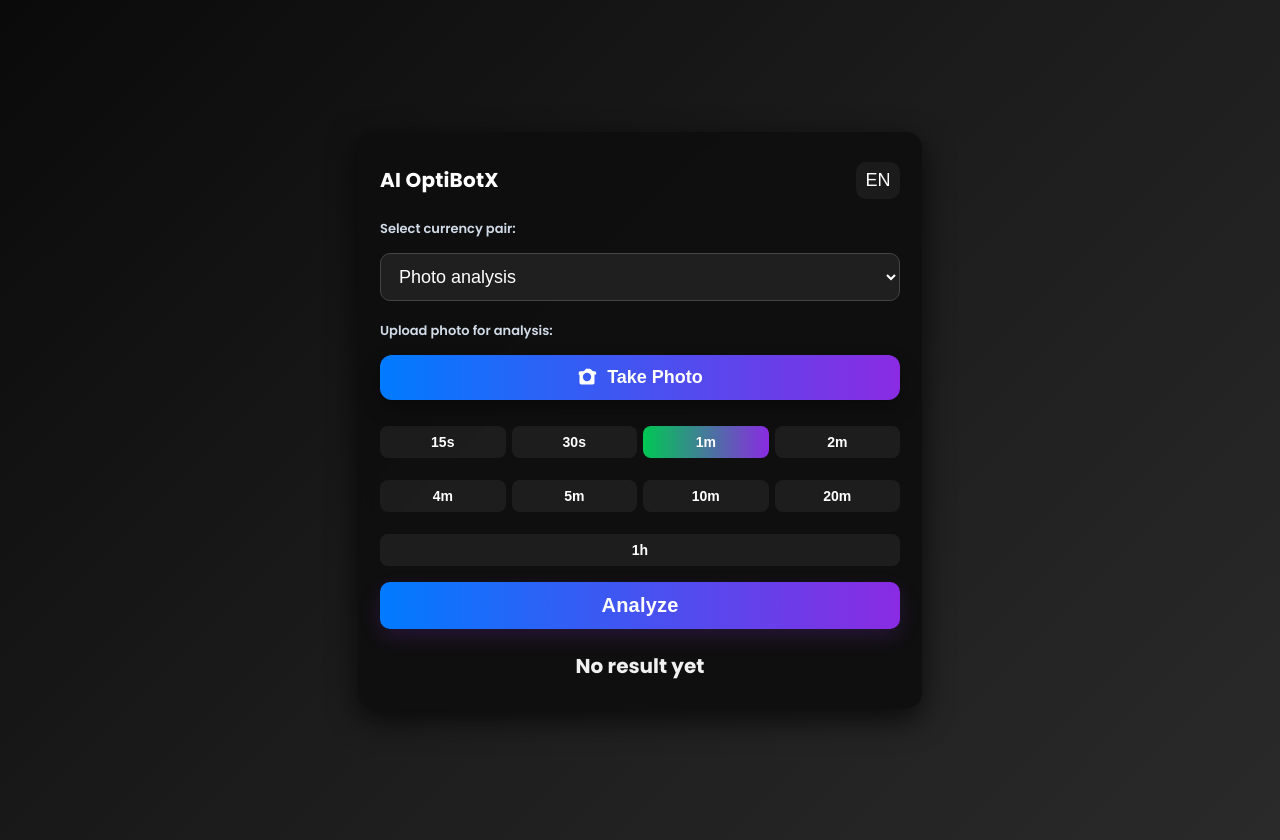
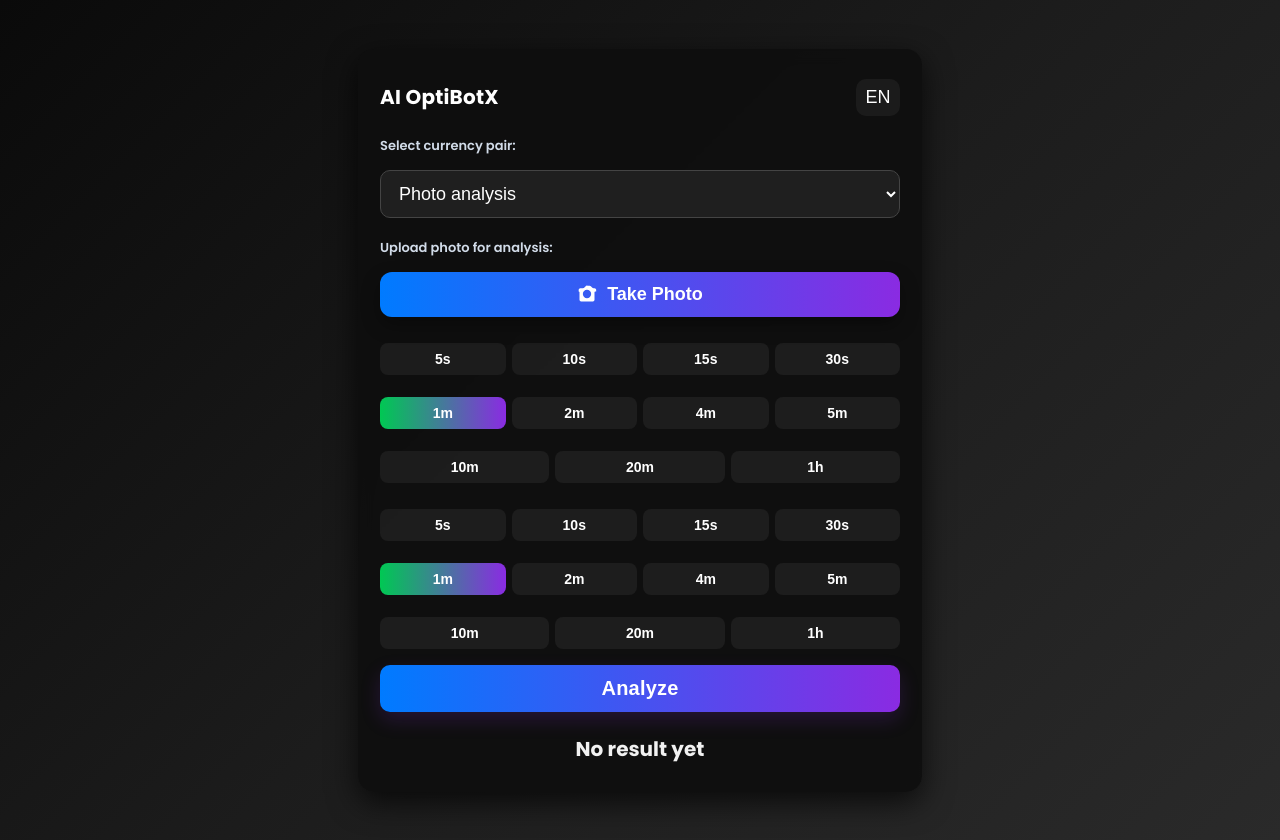
Before and after one commit to botvlad/optiBotX1, a plain HTML site: page index.html in a window 1280 px wide. Drawn offline with Linux system fonts and the light colour scheme.

Commit message:
Add files via upload

```diff
--- a/app.js
+++ b/app.js
@@ -56,40 +56,40 @@ function applyLang() {
 }
 
 
+
 function populatePairs() {
-    const mainPairs = ['EUR/USD','USD/JPY','GBP/USD','USD/CHF','USD/CAD','AUD/USD','NZD/USD'];
+    const mainPairs = [
+        'EUR/USD','USD/JPY','GBP/USD','USD/CHF','USD/CAD','AUD/USD','NZD/USD'
+    ];
     const otherPairs = [
         'EUR/GBP','EUR/JPY','GBP/JPY','AUD/JPY','CHF/JPY','USD/SGD','USD/HKD','USD/TRY',
         'EUR/AUD','CAD/JPY','NZD/JPY','AUD/NZD','EUR/CAD','GBP/CAD','AUD/CAD','NZD/CAD',
         'GBP/AUD','EUR/CHF','GBP/CHF','AUD/CHF','NZD/CHF','EUR/NZD','GBP/NZD',
-        'USD/ZAR','USD/MXN','USD/PLN','USD/DKK','USD/NOK','USD/SEK','EUR/PLN','EUR/TRY','EUR/SEK',
-        'GBP/SEK','AUD/SGD','CAD/CHF','CHF/PLN','NZD/CHF'
+        'USD/ZAR','USD/MXN','USD/PLN','USD/DKK','USD/NOK','USD/SEK','EUR/PLN',
+        'EUR/TRY','EUR/SEK','GBP/SEK','AUD/SGD','CAD/CHF','CHF/PLN','NZD/CHF'
     ];
     const otcPairs = [
         'EUR/USD OTC','GBP/USD OTC','USD/JPY OTC','AUD/USD OTC','USD/CAD OTC','USD/CHF OTC',
-        'NZD/USD OTC','GBP/JPY OTC','EUR/JPY OTC'
+        'NZD/USD OTC','EUR/JPY OTC','GBP/JPY OTC','AUD/JPY OTC',
+        'EUR/GBP OTC','EUR/CHF OTC','GBP/CHF OTC','CAD/JPY OTC','CHF/JPY OTC',
+        'EUR/AUD OTC','EUR/CAD OTC','EUR/NZD OTC','GBP/AUD OTC','GBP/NZD OTC',
+        'AUD/CAD OTC','AUD/CHF OTC','AUD/NZD OTC','NZD/CAD OTC','NZD/CHF OTC'
     ];
     if (!els.pairSelect) return;
-
-    // Перевод пункта "Анализ по фото"
     const analysisOption = (lang === 'ru') ? 'Анализ по фото' : 'Photo analysis';
-
     let html = `<option value="${analysisOption}">${analysisOption}</option>`;
-
     html += '<optgroup label="Main Pairs">';
-    mainPairs.forEach(p => { html += `<option value="${p}">${p}</option>`; });
+    mainPairs.forEach(p => html += `<option value="${p}">${p}</option>`);
     html += '</optgroup>';
-
     html += '<optgroup label="Other Pairs">';
-    otherPairs.forEach(p => { html += `<option value="${p}">${p}</option>`; });
+    otherPairs.forEach(p => html += `<option value="${p}">${p}</option>`);
     html += '</optgroup>';
-
     html += '<optgroup label="Pocket Option OTC">';
-    otcPairs.forEach(p => { html += `<option value="${p}">${p}</option>`; });
+    otcPairs.forEach(p => html += `<option value="${p}">${p}</option>`);
     html += '</optgroup>';
-
     els.pairSelect.innerHTML = html;
 }
+
 
 
 function showPreview(file) {
--- a/index.html
+++ b/index.html
@@ -37,7 +37,23 @@
         </div>
 
         <!-- Timeframe selection -->
+
+<div class="timeframe-row">
+    <button class="time-btn" data-time="5s">5s</button>
+    <button class="time-btn" data-time="10s">10s</button>
+    <button class="time-btn" data-time="15s">15s</button>
+    <button class="time-btn" data-time="30s">30s</button>
+    <button class="time-btn" data-time="1m">1m</button>
+    <button class="time-btn" data-time="2m">2m</button>
+    <button class="time-btn" data-time="4m">4m</button>
+    <button class="time-btn" data-time="5m">5m</button>
+    <button class="time-btn" data-time="10m">10m</button>
+    <button class="time-btn" data-time="20m">20m</button>
+    <button class="time-btn" data-time="1h">1h</button>
+</div>
         <div class="timeframe-row">
+            <button class="time-btn" data-time="5s">5s</button>
+            <button class="time-btn" data-time="10s">10s</button>
             <button class="time-btn" data-time="15s">15s</button>
             <button class="time-btn" data-time="30s">30s</button>
             <button class="time-btn" data-time="1m">1m</button>
@@ -48,6 +64,8 @@
             <button class="time-btn" data-time="20m">20m</button>
             <button class="time-btn" data-time="1h">1h</button>
         </div>
+
+
 
         <button id="analyze" class="primary ripple">Analyze</button>
 
--- a/service-worker.js
+++ b/service-worker.js
@@ -1,6 +1,6 @@
 self.addEventListener('install', (event) => {
     event.waitUntil(
-        caches.open('forex-pwa-cache').then((cache) => {
+        caches.open('forex-pwa-cache-v2').then((cache) => {
             return cache.addAll([
                 '/icon-192.png',
                 '/icon-512.png',
```
